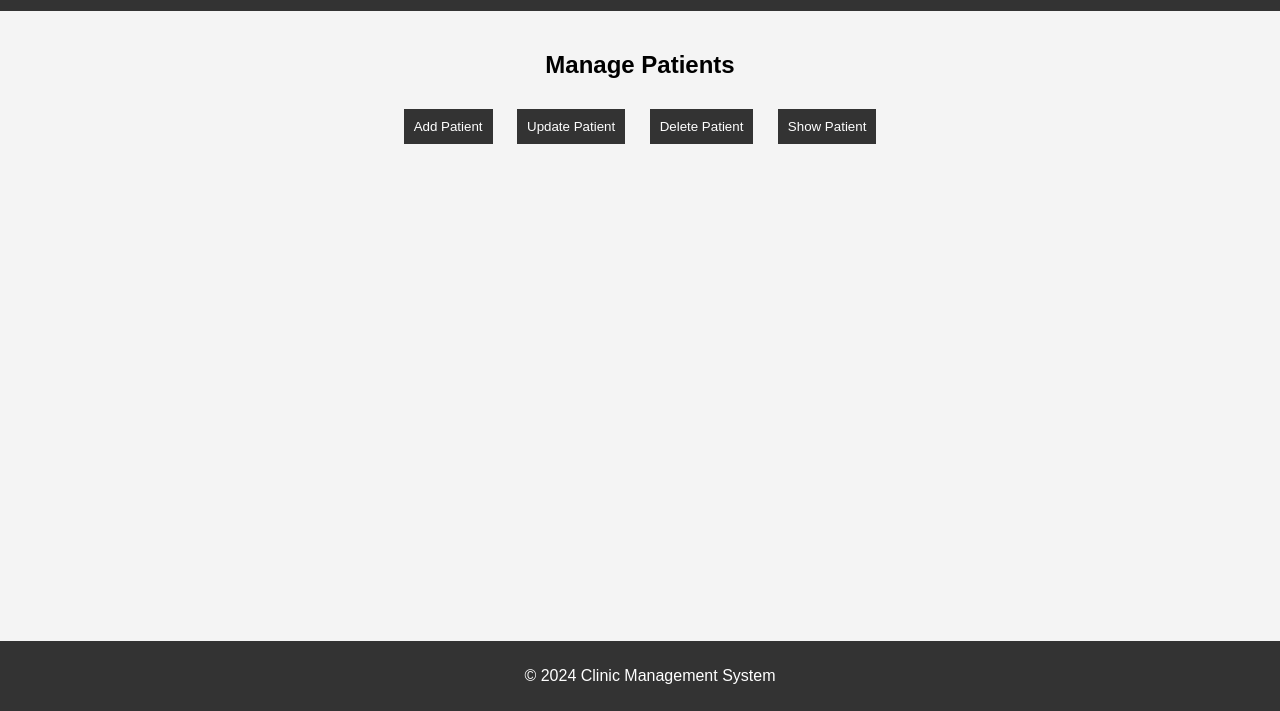
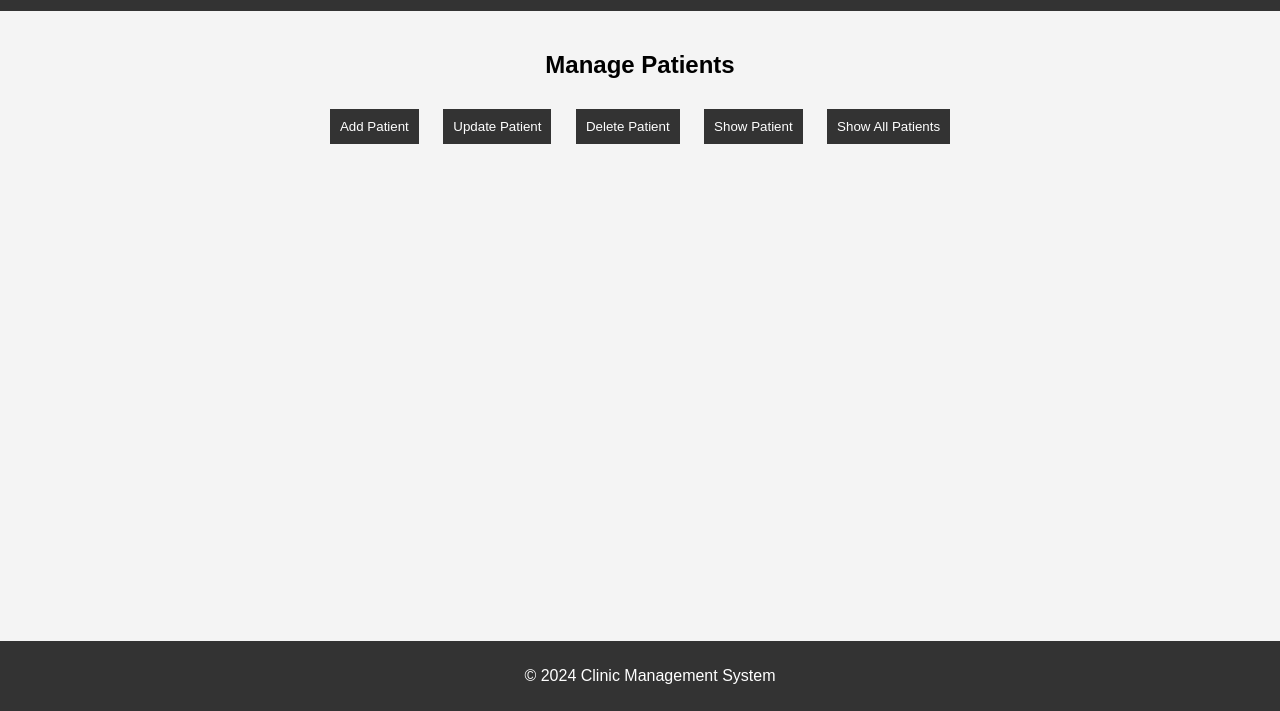
Before and after one commit to arct297/AP1_CRUD, a plain HTML site: page task2/static/index.html in a window 1280 px wide. Shown: the part 89-800 px from the top of the page. Drawn offline with Linux system fonts and the light colour scheme.

Commit message:
front upd

```diff
--- a/task2/static/index.html
+++ b/task2/static/index.html
@@ -72,6 +72,7 @@
             <button onclick="showForm('updatePatientForm')">Update Patient</button>
             <button onclick="showForm('deletePatientForm')">Delete Patient</button>
             <button onclick="showForm('showPatientForm')">Show Patient</button>
+            <button onclick="showAllPatients()">Show All Patients</button>
         </div>
 
         <div id="createPatientForm" class="form-container hidden">
@@ -117,6 +118,10 @@
                 <button type="submit">Submit</button>
             </form>
             <p class="patientDetails"></p>
+        </div>
+        <div id="allPatientsContainer" class="form-container hidden">
+            <h3>All Patients</h3>
+            <ul id="allPatientsList"></ul>
         </div>
     </section>
 
@@ -334,6 +339,28 @@
                 showMessage(error.message || "Error fetching patient", false);
             });
     });
+    function showAllPatients() {
+            const allPatientsContainer = document.getElementById("allPatientsContainer");
+            const allPatientsList = document.getElementById("allPatientsList");
+
+            allPatientsList.innerHTML = "";
+
+            fetch(baseUrl)
+                .then(handleResponse)
+                .then((data) => {
+                    if (data.code === 200) {
+                        data.content.forEach((patient) => {
+                            const listItem = document.createElement("li");
+                            listItem.textContent = `ID: ${patient.id}, Name: ${patient.name}, Age: ${patient.age}, Gender: ${patient.gender}, Contact: ${patient.contact}, Address: ${patient.address}`;
+                            allPatientsList.appendChild(listItem);
+                        });
+                        allPatientsContainer.classList.remove("hidden");
+                    }
+                })
+                .catch((error) => {
+                    showMessage(error.message || "Error fetching all patients", false);
+                });
+        }
 
 
 });
```
